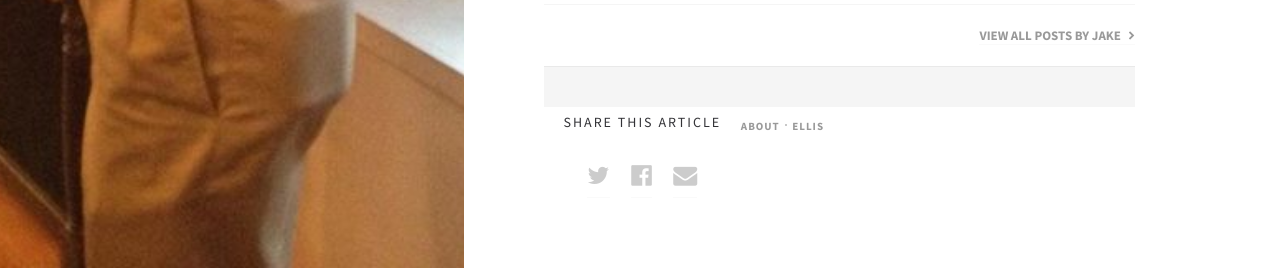
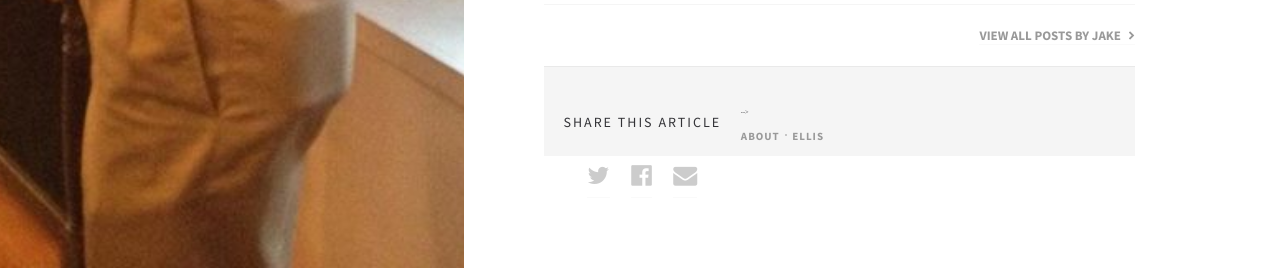
Before and after one commit to EJBlog/EJBlog.github.io, a Jekyll site: the page built from author_jake.html, in a window 1280 px wide. Shown: the part 1316-1584 px from the top of the page. Built offline with Jekyll 4.4.1, drawn with Linux system fonts in a browser that asks for light colours; nearby versions of some CDN libraries; some web fonts are replaced.

Commit message:
Update author_jake.html

```diff
--- a/_layouts/author_jake.html
+++ b/_layouts/author_jake.html
@@ -125,8 +125,10 @@
 
 
 <footer class="single">
+            <!--
             <div class="container">
                     </div><!-- end col -->
+                    -->
                     <div class="col-xs-12 col-sm-4">
                         <div class="social">
                             <p>Share this article</a>
@@ -140,14 +142,14 @@
                         </div>
                     </div>
 
-        </footer>
-
-
-                    <footer class="split-footer">
+                    <div class="split-footer">
                         <a href="about.html">About</a>
                         <i class="link-spacer"></i>
                         <a href="author_jake.html">Ellis</a>
-                    </footer>
+                    </div>
+
+        </footer>
+
                 </div><!-- main content -->
             </div> <!--/row -->
 
```
